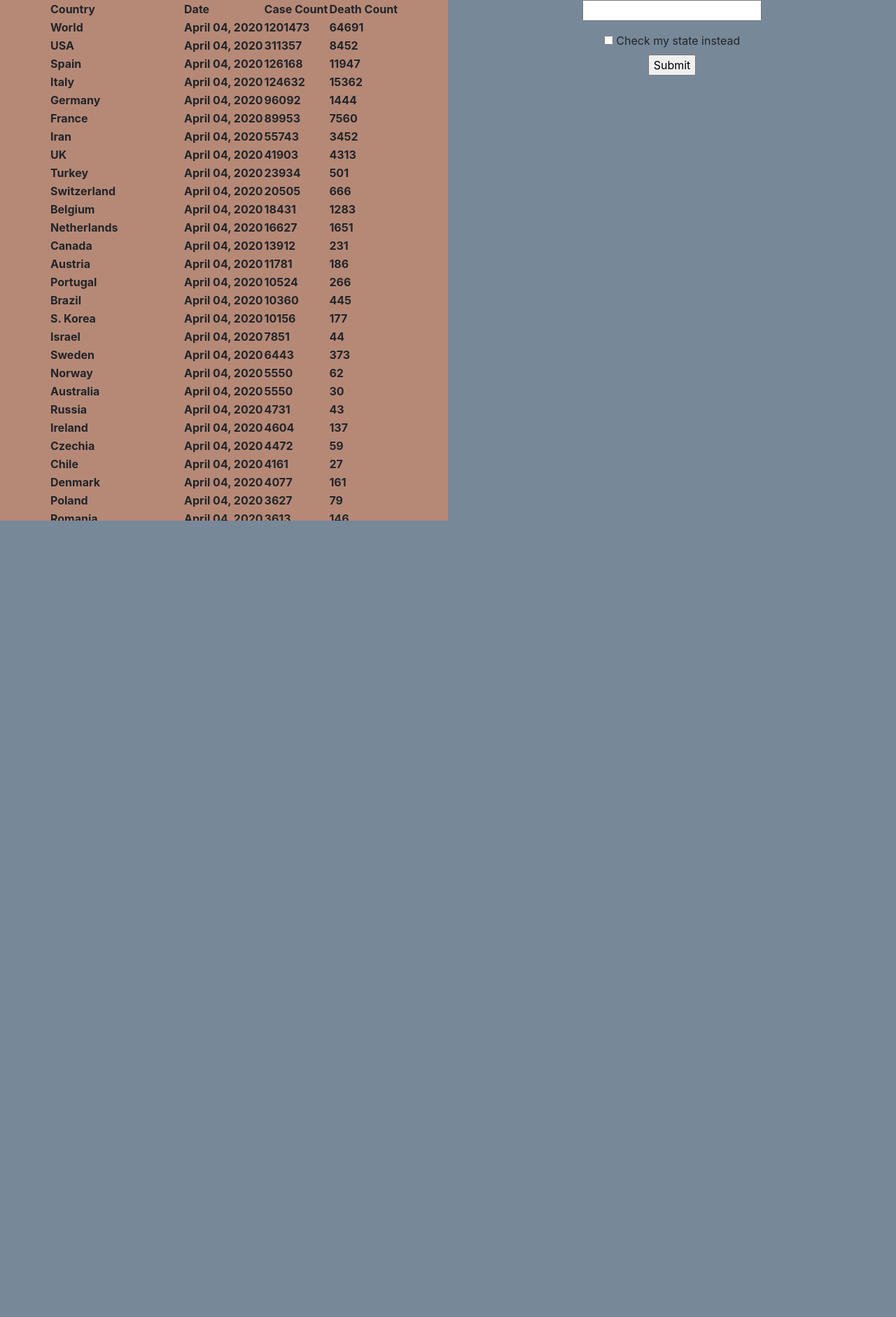
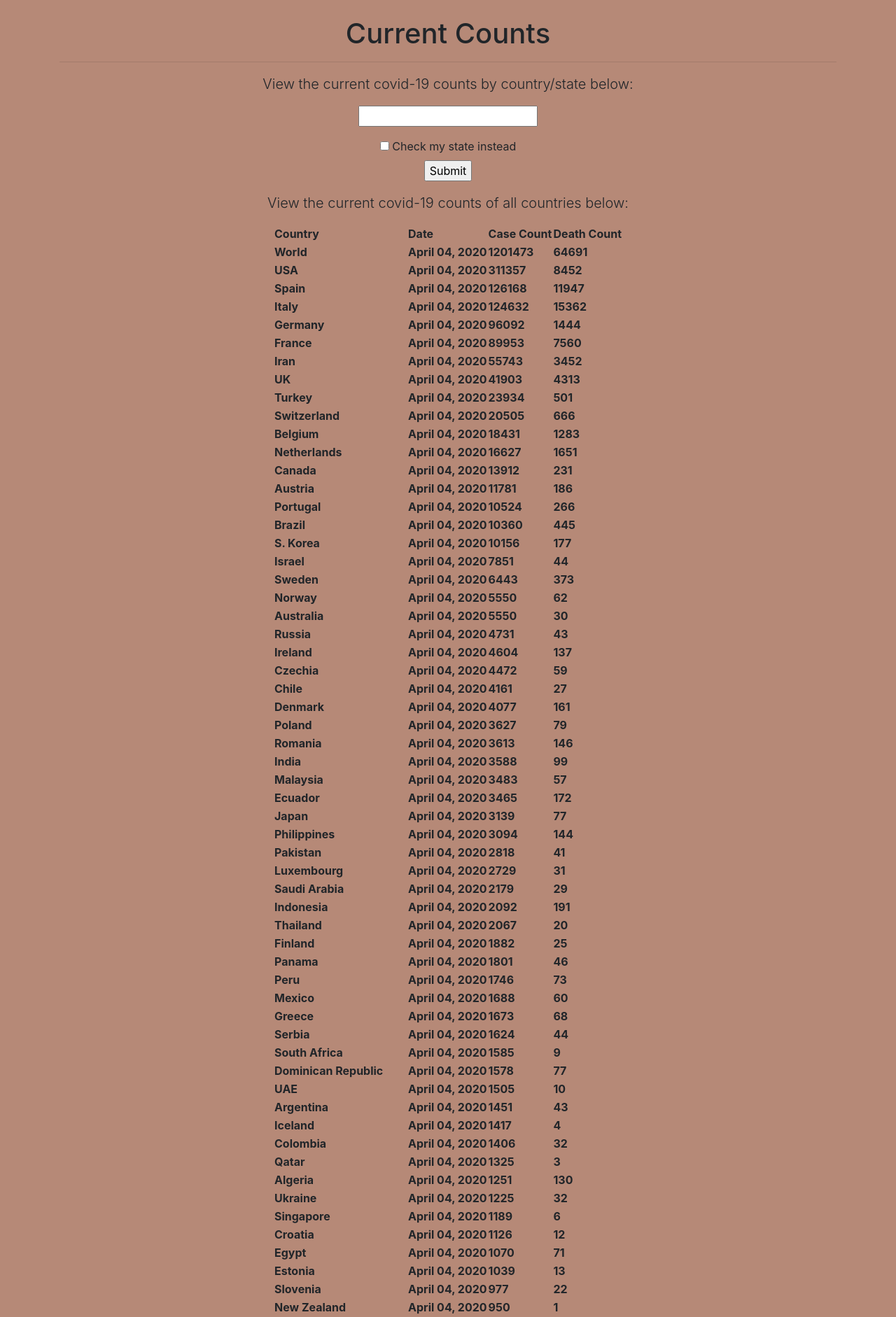
Before and after one commit to pab15/Covid-Tor, a Flask app: page /counts in a window 1280 px wide. Shown: the part 56-1938 px from the top of the page at 70% size. Before the commit the page ends 800 px from the top, so only its background shows below. Run offline with Flask 2, Linux system fonts and the light colour scheme; data comes from the database, SQL or seed files in the repository; lists and menus that the app fills with data are empty; some libraries are stand-ins or nearby versions.

Commit message:
centers count information

```diff
--- a/app/static/css/standard.css
+++ b/app/static/css/standard.css
@@ -11,7 +11,16 @@
     z-index: 1;
     top: 0;
     overflow-x: hidden;
-    padding-top: 10px;
+    padding-top: -10px;
+  }
+  .splitover {
+    height: 100%;
+    width: 50%;
+    position: relative;
+    z-index: 1;
+    top: 0;
+    overflow-x: hidden;
+    padding-top: -10px;
   }
 
   /* Control the left side */
--- a/app/templates/counts.html
+++ b/app/templates/counts.html
@@ -8,15 +8,18 @@
 {% endblock %}
 {% block counts_active %}active{% endblock %}
 {% block body %}
+<div class="container">
     <center>
         <h1>
             Current Counts
         </h1>
     </center>
     <hr>
+</div>
 <body>
+<center>
     <div class="container">
-        <div class="split right">
+        <div class="splitover">
             <center>
                 <p class="lead">View the current covid-19 counts by country/state below:</p>
             </center>
@@ -35,7 +38,7 @@
                 {% endfor %}
             </center>
         </div>
-        <div class="split left">
+        <div class="splitover">
             <center>
                 <p class="lead">View the current covid-19 counts of all countries below:</p>
                 <table>
@@ -57,5 +60,8 @@
             </center>
         </div>
     </div>
+</center>
 </body>
+<br>
+<br>
 {% endblock %}
```
Lines whose indentation alone changed are shown as unchanged.
